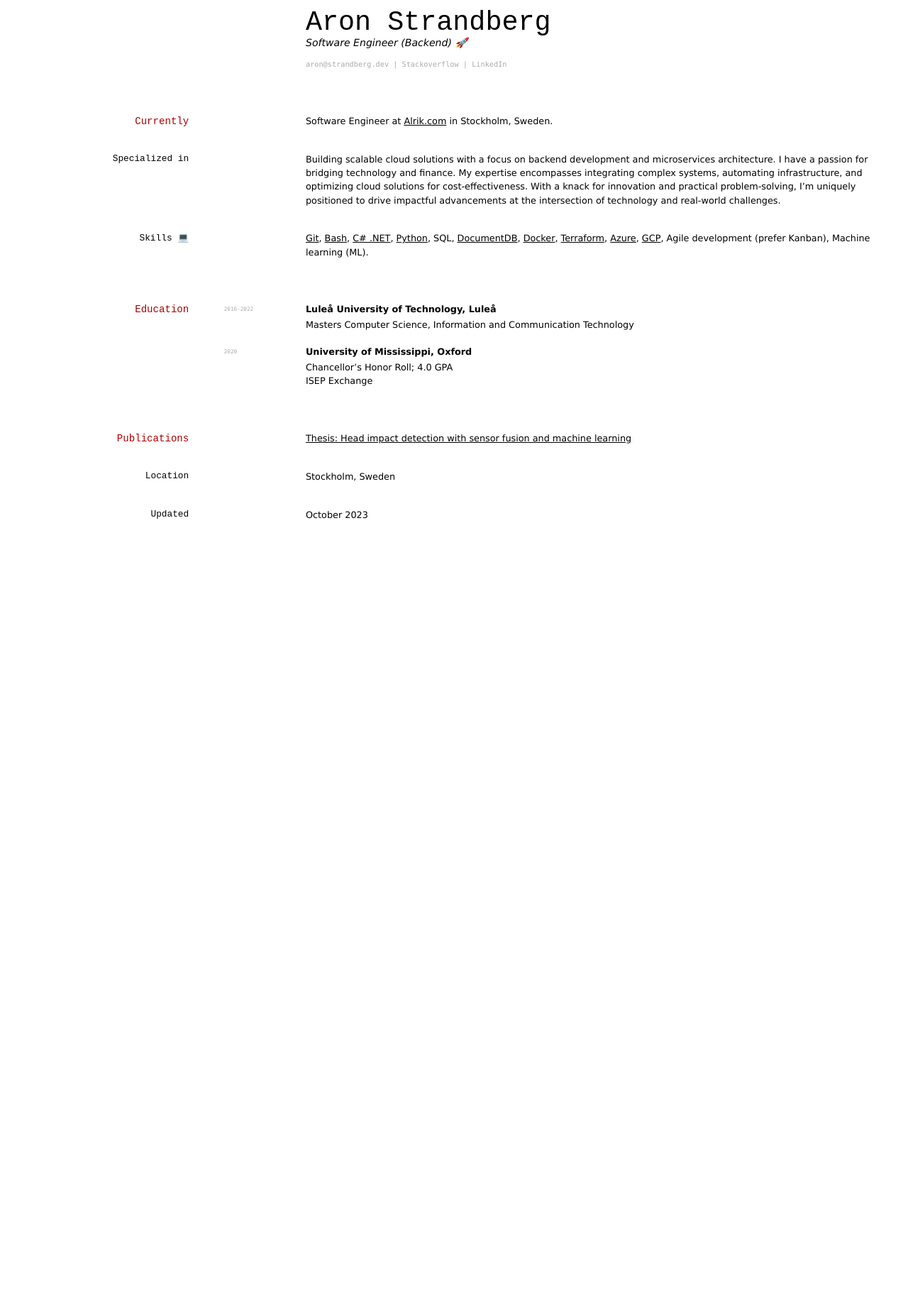
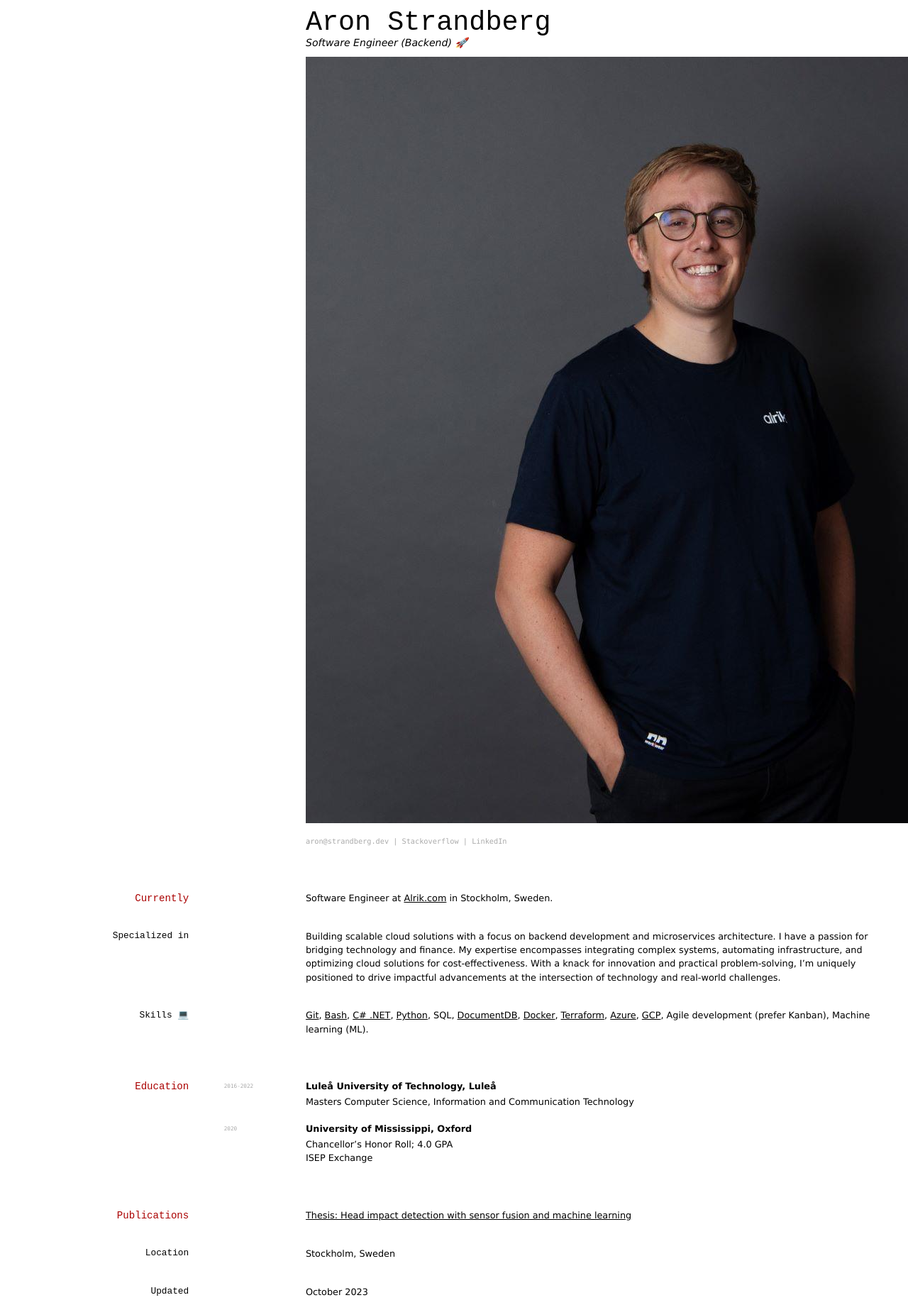
Before and after one commit to astrberg/strandberg.dev, a Jekyll site: the page built from index.md, in a window 1280 px wide. Shown: the whole page at 71% size. Built offline with Jekyll 4.4.1, drawn with Linux system fonts in a browser that asks for light colours; our own code applies the rules of GitHub Pages for plain Markdown files; before the commit the page ends 900 px from its top, so only the background shows below that.

Commit message:
add profile photo

```diff
--- a/index.md
+++ b/index.md
@@ -3,6 +3,8 @@ layout: me
 ---
 # Aron Strandberg
 Software Engineer (Backend) 🚀
+
+![](./media/profile_photo.JPG "Aron Strandberg")
 
 <div id="webaddress">
   <a href="mailto:aron@strandberg.dev">aron@strandberg.dev</a>
```
Also changed, not shown: media/profile_photo.JPG (added).
